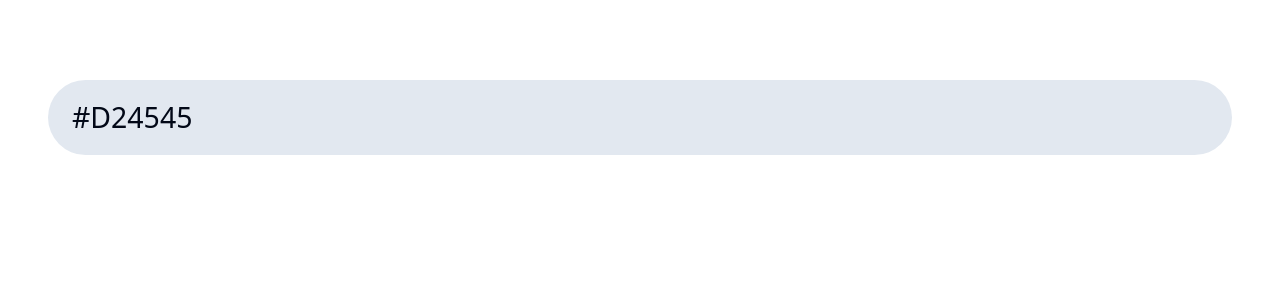
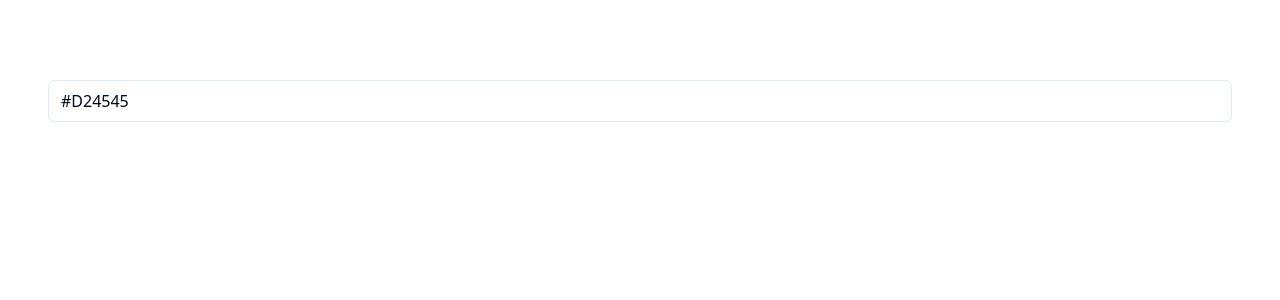
Before and after one commit to Tan-int/give-me-colors, a React (Vite) app: page / in a window 1280 px wide. Shown: the top 300 px of the page. Built offline with nearby package versions, Linux system fonts and the light colour scheme.

Commit message:
style: additional styling and theming for input component

```diff
--- a/src/components/Input/Input.tsx
+++ b/src/components/Input/Input.tsx
@@ -8,7 +8,10 @@
 export default function Input({ className, ...props }: InputProps) {
   return (
     <input
-      className={cn('rounded-full px-6 py-4 text-xl', className)}
+      className={cn(
+        'rounded-md border px-3 py-2 text-base text-input-foreground placeholder:text-muted-foreground',
+        className
+      )}
       {...props}
     />
   );
--- a/src/index.css
+++ b/src/index.css
@@ -35,13 +35,9 @@
     --radius: 0.5rem;
   }
 
-  svg {
-    margin-top: 0 !important;
-  }
-
   .dark {
-    --background: 210, 11%, 7%;
-    --foreground: 210 40% 98%;
+    --background: 0, 0%, 7%;
+    --foreground: 0 0% 87%;
 
     --card: 222.2 84% 4.9%;
     --card-foreground: 210 40% 98%;
@@ -56,7 +52,7 @@
     --secondary-foreground: 210 40% 98%;
 
     --muted: 217.2 32.6% 17.5%;
-    --muted-foreground: 215 20.2% 65.1%;
+    --muted-foreground: 0, 0%, 60%;
 
     --accent: 217.2 32.6% 17.5%;
     --accent-foreground: 210 40% 98%;
@@ -64,9 +60,8 @@
     --destructive: 0 62.8% 30.6%;
     --destructive-foreground: 210 40% 98%;
 
-    --border: 217.2 32.6% 17.5%;
-    --input: 207, 12%, 22%;
-    --input-foreground: 211, 21%, 76%;
+    --border: 0, 0%, 30%;
+    --input-foreground: 0, 0%, 87%;
     --ring: 212.7 26.8% 83.9%;
   }
 }
@@ -79,6 +74,6 @@
     @apply bg-background text-foreground;
   }
   input {
-    @apply text-input-foreground bg-input;
+    @apply bg-background;
   }
 }
--- a/tailwind.config.ts
+++ b/tailwind.config.ts
@@ -42,7 +42,6 @@
       colors: {
         border: 'hsl(var(--border))',
         input: {
-          DEFAULT: 'hsl(var(--input))',
           foreground: 'hsl(var(--input-foreground))',
         },
         ring: 'hsl(var(--ring))',
```
